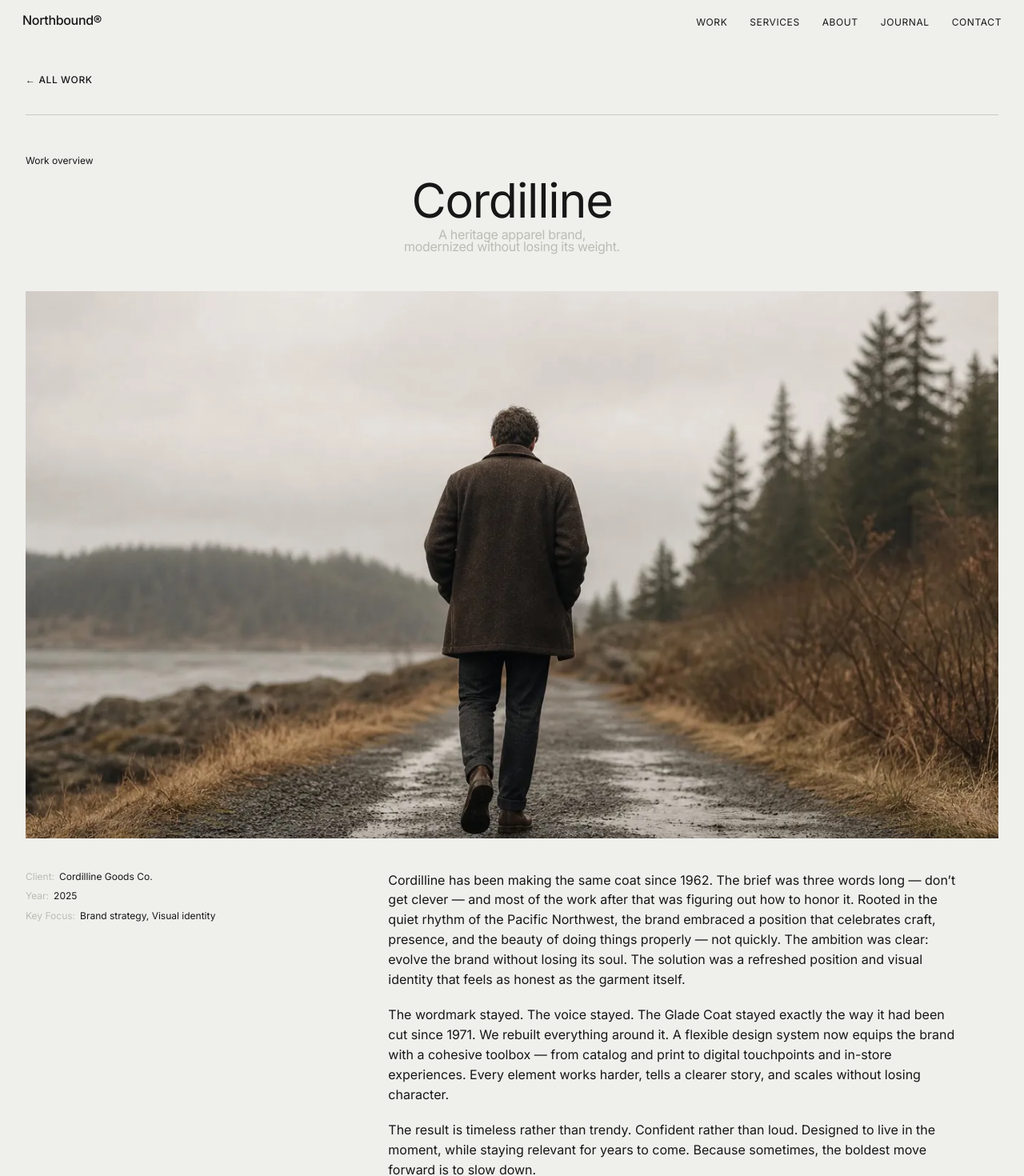
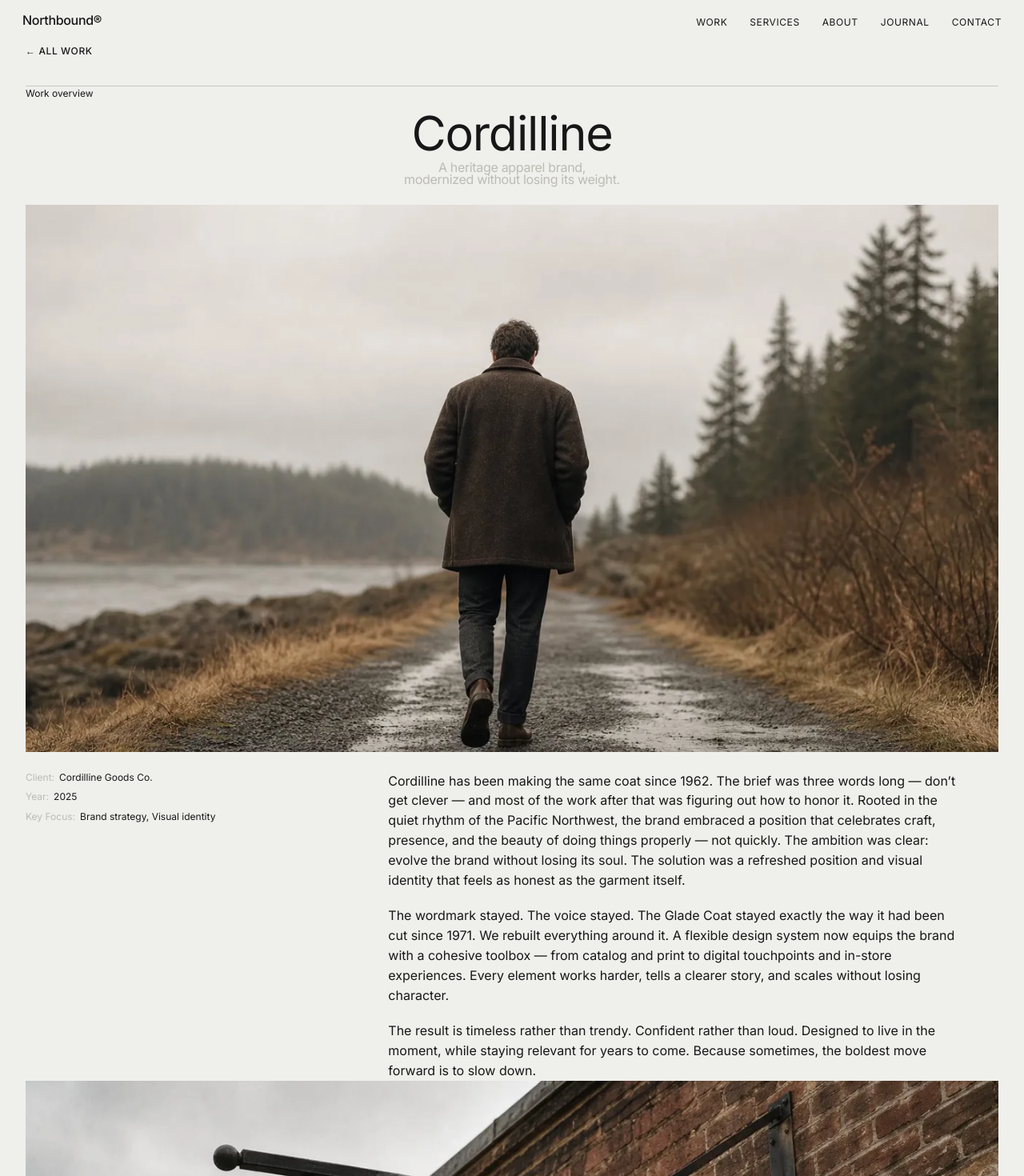
Before and after one commit to KeviinDavis/northbound, a Next.js app: page /work/cordilline in a window 1280 px wide. Shown: the top 1470 px of the page at 80% size. Built offline with nearby package versions, Linux system fonts and the light colour scheme.

Commit message:
PDP altering

```diff
--- a/src/app/work/[slug]/page.js
+++ b/src/app/work/[slug]/page.js
@@ -42,7 +42,6 @@
       <Header variant="overlay" />
 
       {/* Section 02 — Project Header */}
-      <Section variant="default" className={styles.headerSection}>
       <Container variant="default">
         <Link href="/work" className={styles.backLink}>
           &larr; All Work
@@ -60,7 +59,6 @@
           </div>
         </div>
       </Container>
-      </Section>
 
       {/* Section 03 — Hero Media */}
       <Section variant="default" className={styles.heroSection}>
@@ -77,7 +75,6 @@
       </Section>
 
       {/* Section 05 — Meta + Intro */}
-      <Section variant="default">
       <Container variant="default">
         <div className={styles.metaIntroGrid}>
           <ProjectMeta meta={project.meta} />
@@ -97,7 +94,6 @@
           </div>
         </div>
       </Container>
-      </Section>
 
       {/* Section 06 — Image Pair */}
       <Section variant="default" className={styles.imagePairSection}>
--- a/src/app/work/[slug]/page.module.css
+++ b/src/app/work/[slug]/page.module.css
@@ -1,10 +1,6 @@
 /* ============================================================
    Section 02 — Project Header
    ============================================================ */
-
-.headerSection {
-  padding-block: var(--space-3xl) var(--space-5xl);
-}
 
 .backLink {
   display: inline-block;
@@ -19,7 +15,7 @@
 .divider {
   border: none;
   border-top: 1px solid var(--color-stroke);
-  margin: 0 0 var(--space-5xl) 0;
+  margin: 0;
 }
 
 .headerGrid {
@@ -32,7 +28,7 @@
   text-transform: none;
   font-weight: var(--weight-normal);
   color: var(--color-text-primary);
-  margin: 0 0 var(--space-3xl) 0;
+  margin: 0 0 var(--space-l) 0;
 }
 
 .headerContent {
@@ -83,7 +79,7 @@
    ============================================================ */
 
 .heroSection {
-  padding-block: 0;
+  padding-block: 1.5rem;
 }
 
 /* ============================================================
--- a/src/components/WorkBlock/WorkBlock.module.css
+++ b/src/components/WorkBlock/WorkBlock.module.css
@@ -66,7 +66,7 @@
   display: flex;
   flex-direction: column;
   gap: var(--space-xs);
-  padding: var(--space-s) 0 var(--space-l);
+  padding: var(--space-s) 0 var(--space-6xl);
   border-top: 1px solid var(--color-stroke);
 }
 
@@ -132,6 +132,6 @@
   }
 
   .infoWrap {
-    padding: var(--space-s) 0 var(--space-m);
+    padding: var(--space-s) 0 var(--space-3xl);
   }
 }
--- a/src/docs/content/home.js
+++ b/src/docs/content/home.js
@@ -77,8 +77,6 @@
   cta: { label: "Meet the studio \u2192", href: "/about" },
   imageSide: "right",
   image: "/images/founder/Maren3.png",
-  imageMeta: "STUDIO.JPG — 2026",
-  imageCaption: "STUDIO ENVIRONMENT, NORTHEAST PORTLAND",
 };
 
 // Component: LogoWallDense
```
Lines whose indentation alone changed are shown as unchanged.
